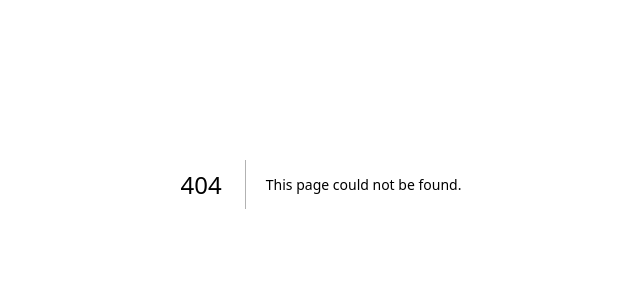
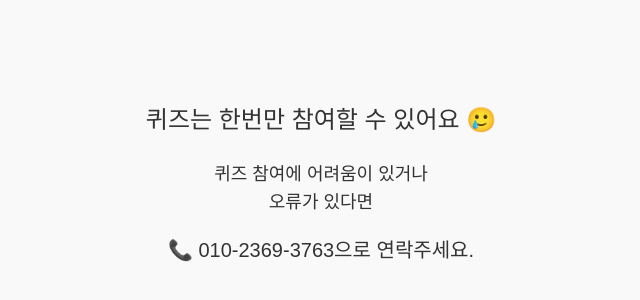
Before and after one commit to SMJ426/yoona-wedding-quiz, a Next.js app: page /blockeduser in a window 1280 px wide. Before the commit this address had no page. Shown: the part 216-516 px from the top of the page, without its empty margins (319-959 px from the left). Built offline with nearby package versions, Linux system fonts and the light colour scheme; a web font is replaced by a local one.

Commit message:
feat: 퀴즈 중복 참여 막기 위한 로직 추가

```diff
--- a/src/app/_splash/Splash.tsx
+++ b/src/app/_splash/Splash.tsx
@@ -6,12 +6,17 @@ import { useEffect, useState } from 'react';
 const ScreenSplashContent: React.FC = () => {
   const router = useRouter();
   const [isFadingOut, setIsFadingOut] = useState<boolean>(false);
+  const isUserJoined = localStorage.getItem('isUserJoined') || false;
 
   useEffect(() => {
     const timer = setTimeout(() => {
       setIsFadingOut(true);
 
       setTimeout(() => {
+        if (isUserJoined) {
+          router.push('/blockeduser');
+          return;
+        }
         router.push('/quiz/explanation');
       }, 500);
     }, 3000);
--- /dev/null
+++ b/src/app/blockeduser/page.tsx
@@ -0,0 +1,18 @@
+import React from 'react';
+
+const ScreenBlockedUser: React.FC = ({}) => {
+  return (
+    <div className="flex flex-col items-center justify-center w-full h-full gap-6">
+      <h3 className="text-2xl text-center">
+        퀴즈는 한번만 참여할 수 있어요 🥲
+      </h3>
+      <div className="flex flex-col items-center justify-center text-lg">
+        <p>퀴즈 참여에 어려움이 있거나</p>
+        <p>오류가 있다면</p>
+        <p className="pt-5 text-xl">📞 010-2369-3763으로 연락주세요.</p>
+      </div>
+    </div>
+  );
+};
+
+export default ScreenBlockedUser;
--- a/src/components/quiz/QuizActions.tsx
+++ b/src/components/quiz/QuizActions.tsx
@@ -11,6 +11,8 @@ type Props = {
   setQuizCompleted: Dispatch<SetStateAction<boolean>>;
 };
 
+const STORAGE_KEY = 'quizAnswers';
+
 const QuizActions: React.FC<Props> = ({
   quizData,
   currentQuestionIndex,
@@ -20,7 +22,6 @@ const QuizActions: React.FC<Props> = ({
 }) => {
   // 선택된 보기 인덱스
   const [selectedIndex, setSelectedIndex] = useState<number | null>(null);
-  const STORAGE_KEY = 'quizAnswers';
 
   // 1) 최초 로드 혹은 문제 인덱스 변경 시, 배열 초기화 및 복원
   useEffect(() => {
--- a/src/components/quiz/main/QuizResult.tsx
+++ b/src/components/quiz/main/QuizResult.tsx
@@ -48,6 +48,7 @@ const QuizResult: React.FC = () => {
           }
           setSubmitted(true);
           localStorage.clear();
+          localStorage.setItem('isUserJoined', 'true');
         })
         .catch(console.error);
     }
```
